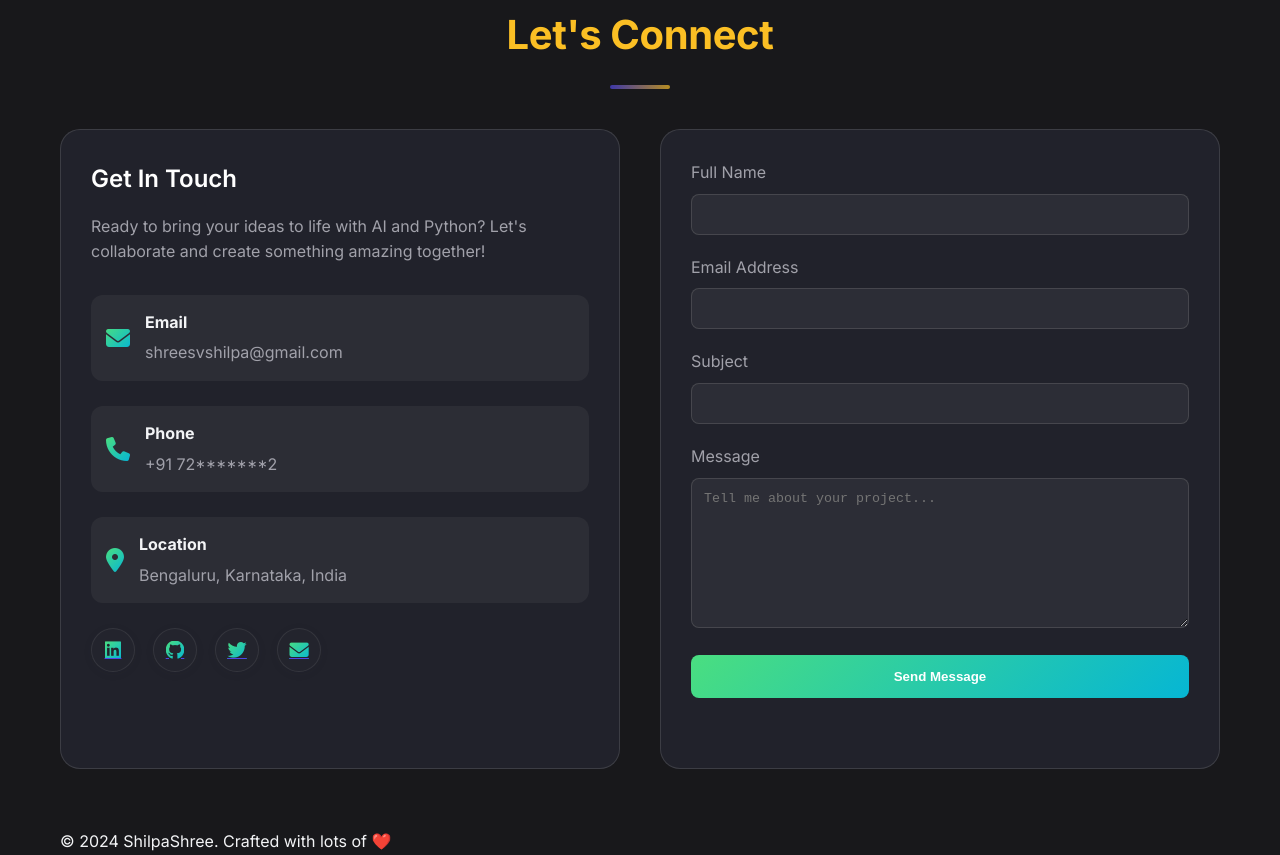
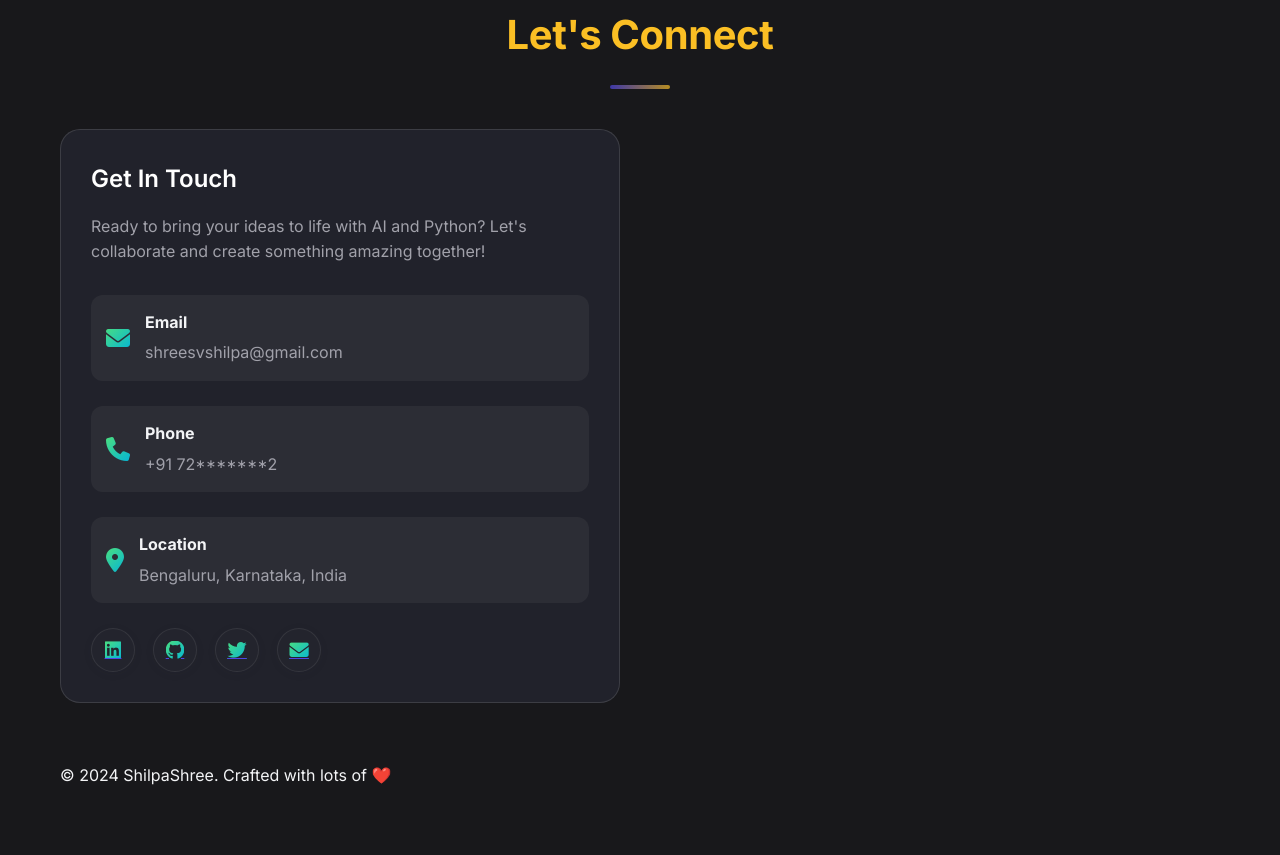
Before and after one commit to shilpa-shree-s/shilpa, a plain HTML site: page index.html in a window 1280 px wide. Shown: the part 3734-4589 px from the top of the page. After the commit the page ends 4523 px from the top, so only its background shows below. Drawn offline with Linux system fonts and the light colour scheme; a script that the page names is missing.

Commit message:
removed contact form

```diff
--- a/index.html
+++ b/index.html
@@ -220,15 +220,13 @@
                     <p style="color: var(--text-secondary); margin-bottom: 30px;">
                         Ready to bring your ideas to life with AI and Python? Let's collaborate and create something amazing together!
                     </p>
-
-                    <div class="contact-item">
+                    <a href="mailto:shreesvshilpa@gmail.com" class="contact-item" style="text-decoration: none; color: inherit;">
                         <i class="fa-solid fa-envelope"></i>
                         <div>
                             <strong>Email</strong>
                             <p>shreesvshilpa@gmail.com</p>
                         </div>
-                    </div>
-
+                    </a>
                     <div class="contact-item">
                         <i class="fa-solid fa-phone"></i>
                         <div>
@@ -236,7 +234,6 @@
                             <p>+91 72*******2</p>
                         </div>
                     </div>
-
                     <div class="contact-item">
                         <i class="fa-solid fa-location-dot"></i>
                         <div>
@@ -244,7 +241,6 @@
                             <p>Bengaluru, Karnataka, India</p>
                         </div>
                     </div>
-
                     <div class="social-links">
                         <a href="https://linkedin.com/in/your-link" class="social-link" target="_blank">
                             <i class="fa-brands fa-linkedin"></i>
@@ -260,36 +256,7 @@
                         </a>
                     </div>
                 </div>
-
-                <div class="contact-form">
-                    <form onsubmit="handleSubmit(event)">
-                        <div class="form-group">
-                            <label for="name">Full Name</label>
-                            <input type="text" id="name" name="name" required>
-                        </div>
-
-                        <div class="form-group">
-                            <label for="email">Email Address</label>
-                            <input type="email" id="email" name="email" required>
-                        </div>
-
-                        <div class="form-group">
-                            <label for="subject">Subject</label>
-                            <input type="text" id="subject" name="subject" required>
-                        </div>
-
-                        <div class="form-group">
-                            <label for="message">Message</label>
-                            <textarea id="message" name="message" placeholder="Tell me about your project..." required></textarea>
-                        </div>
-
-                        <button type="submit" class="submit-btn">
-                            Send Message
-                        </button>
-
-                        <div class="message" id="form-message"></div>
-                    </form>
-                </div>
+                <!-- Removed contact form -->
             </div>
         </div>
     </section>
```
